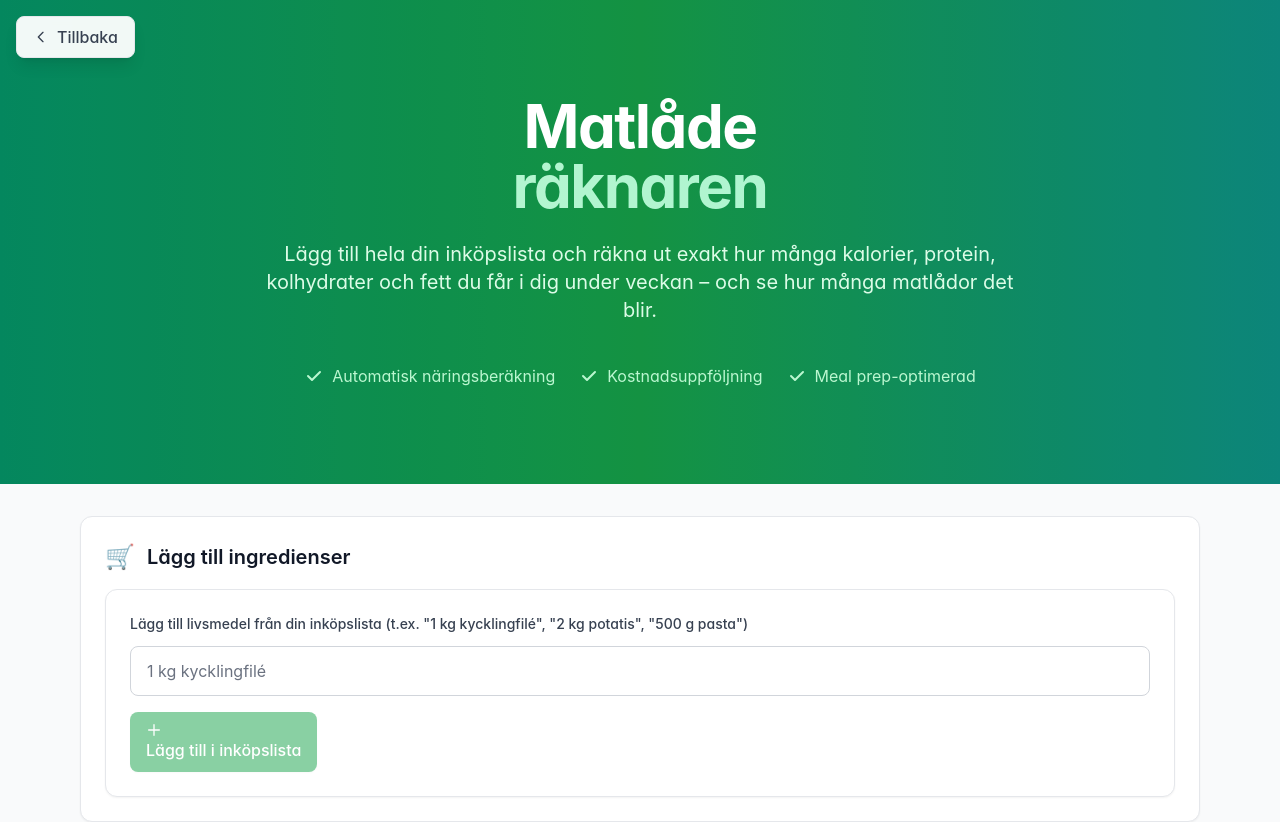
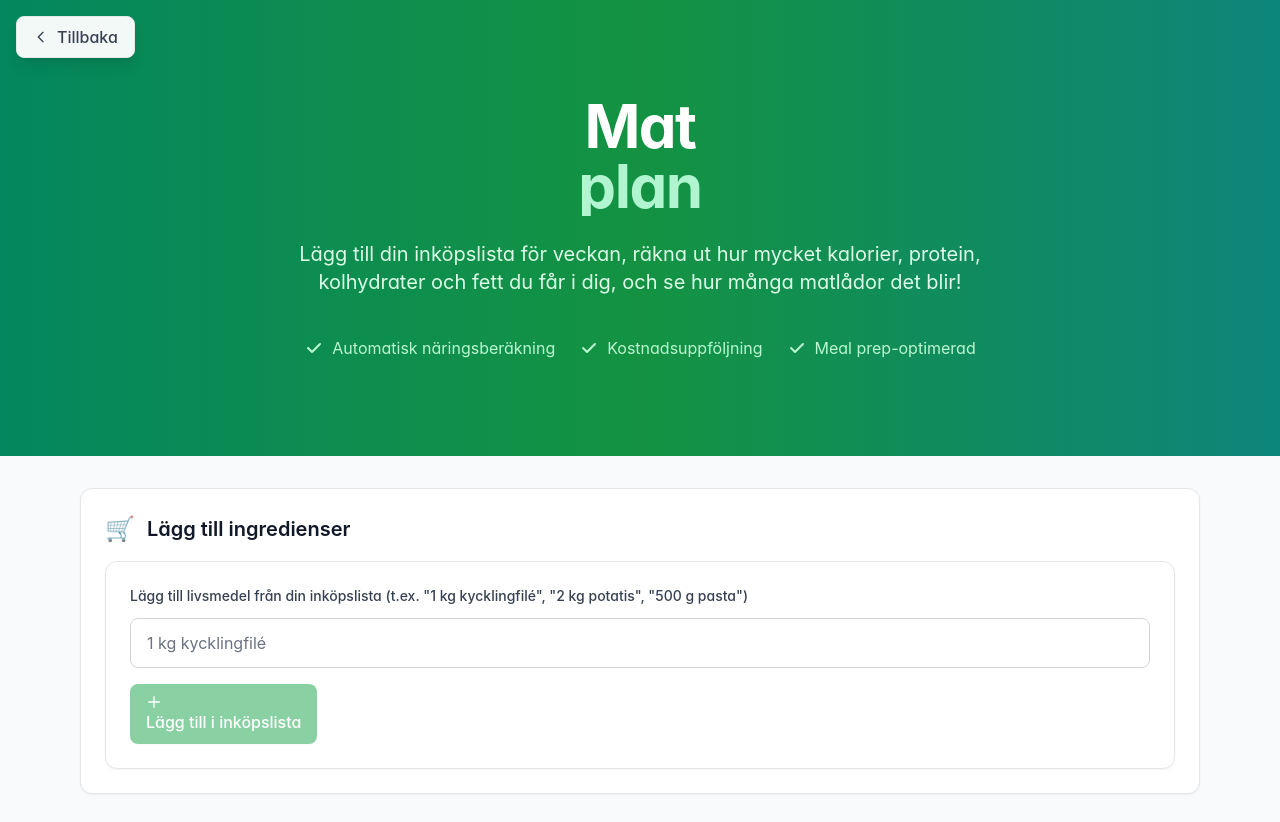
Before and after one commit to Joelnils/portfolio, a React (Vite) app in the folder projects/matladereknaren/: page / in a window 1280 px wide. Shown: the top 822 px of the page. Built offline with nearby package versions, Linux system fonts and the light colour scheme.

Commit message:
Rebrand to 'Matplan' and improve header copy
- Change app name from 'Matlåderäknaren' to 'Matplan'
- Update subtitle with more engaging and direct messaging
- Better reflects meal planning functionality

```diff
--- a/projects/matladereknaren/src/components/Header.jsx
+++ b/projects/matladereknaren/src/components/Header.jsx
@@ -10,16 +10,16 @@ function Header() {
 
             {/* Main heading */}
             <h1 className="text-4xl sm:text-5xl lg:text-6xl font-bold text-white mb-6 tracking-tight">
-              <span className="block">Matlåde</span>
+              <span className="block">Mat</span>
               <span className="block bg-gradient-to-r from-green-200 to-emerald-200 bg-clip-text text-transparent">
-                räknaren
+                plan
               </span>
             </h1>
 
             {/* Subtitle */}
             <p className="max-w-3xl mx-auto text-lg sm:text-xl text-green-100 leading-relaxed mb-10">
-              Lägg till hela din inköpslista och räkna ut exakt hur många kalorier, protein,
-              kolhydrater och fett du får i dig under veckan – och se hur många matlådor det blir.
+              Lägg till din inköpslista för veckan, räkna ut hur mycket kalorier, protein,
+              kolhydrater och fett du får i dig, och se hur många matlådor det blir!
             </p>
 
             {/* Features */}
```
